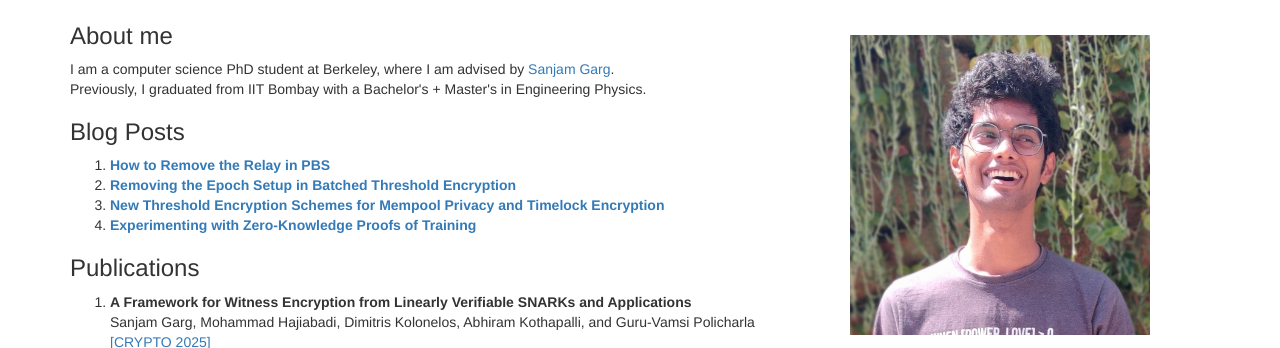
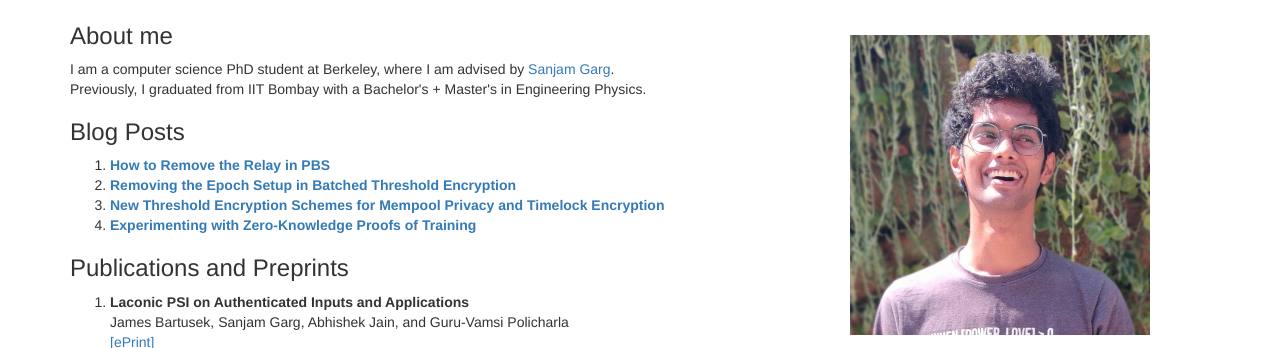
Before and after one commit to guruvamsi-policharla/guruvamsi-policharla.github.io, a plain HTML site: page index.html in a window 1280 px wide. Shown: the top 348 px of the page. Drawn offline with nearby package versions, Linux system fonts and the light colour scheme.

Commit message:
added lPSI

```diff
--- a/index.html
+++ b/index.html
@@ -49,8 +49,13 @@
                 <ol>
                 </ol> -->
 
-                <h3 id="publications">Publications</h3>
+                <h3 id="publications">Publications and Preprints</h3>
                 <ol>
+                    <li><b>Laconic PSI on Authenticated Inputs and Applications</b> <br>
+                        James Bartusek, Sanjam Garg, Abhishek Jain, and Guru-Vamsi
+                        Policharla <br>
+                        <a href="https://eprint.iacr.org/2025/1108">[ePrint]</a>
+                    </li>
                     <li><b>A Framework for Witness Encryption from Linearly Verifiable SNARKs and Applications</b> <br>
                         Sanjam Garg, Mohammad Hajiabadi, Dimitris Kolonelos, Abhiram Kothapalli, and Guru-Vamsi
                         Policharla <br>
```
